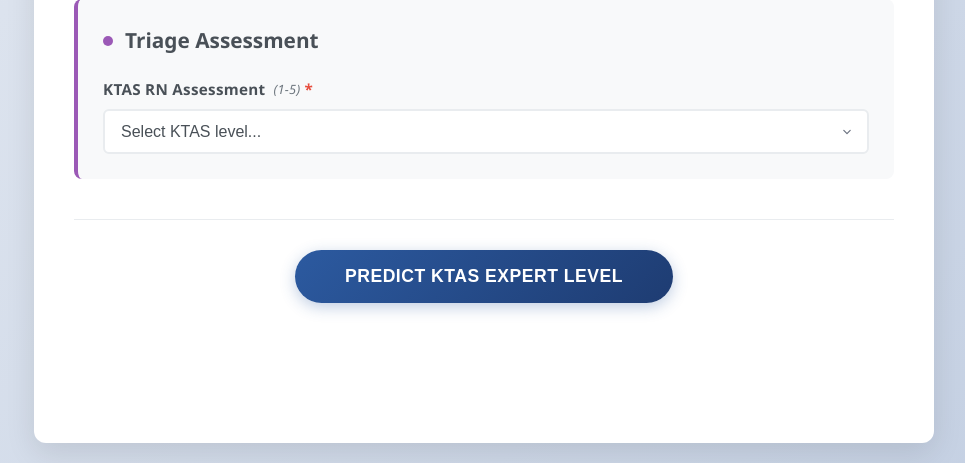
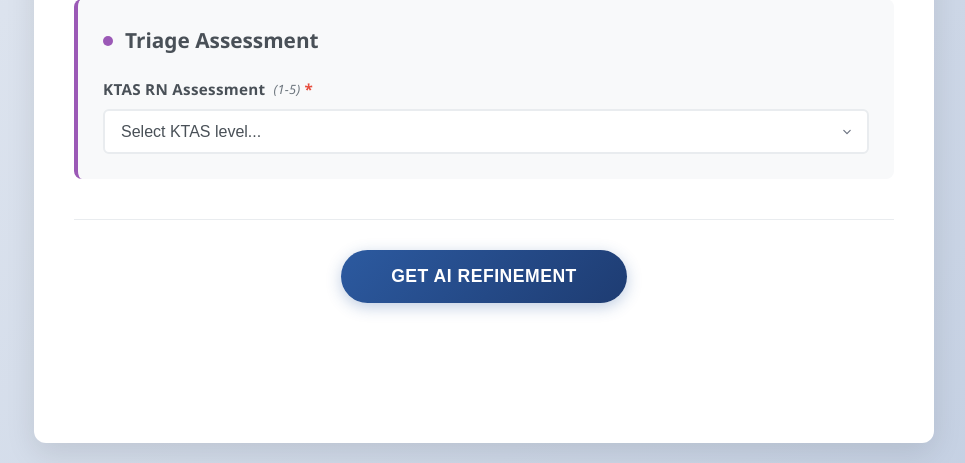
Before and after one commit to NateChris14/ED-Triage, a Flask app: page / in a window 1280 px wide. Shown: the part 1400-1863 px from the top of the page, without its empty margins (156-1121 px from the left). Run offline with Flask 3, Linux system fonts and the light colour scheme; parts of the project's set-up code (start-up, migrations or seed data) failed here and were passed over.

Commit message:
version 0.0.4

```diff
--- a/templates/index.html
+++ b/templates/index.html
@@ -114,7 +114,7 @@
                 </div>
 
                 <div class="btn-container">
-                    <button type="submit">Predict KTAS Expert Level</button>
+                    <button type="submit">GET AI REFINEMENT</button>
                 </div>
             </form>
 
@@ -359,7 +359,7 @@
 
         // Adding loading state
         button.classList.add('loading');
-        button.textContent = 'Processing Prediction...';
+        button.textContent = 'Processing...';
         button.disabled = true;
         resultDiv.innerHTML = '';
 
@@ -475,7 +475,7 @@
         .finally(() => {
             // Remove loading state
             button.classList.remove('loading');
-            button.textContent = 'Predict KTAS Expert Level';
+            button.textContent = 'GET AI REFINEMENT';
             button.disabled = false;
         });
     });
```
